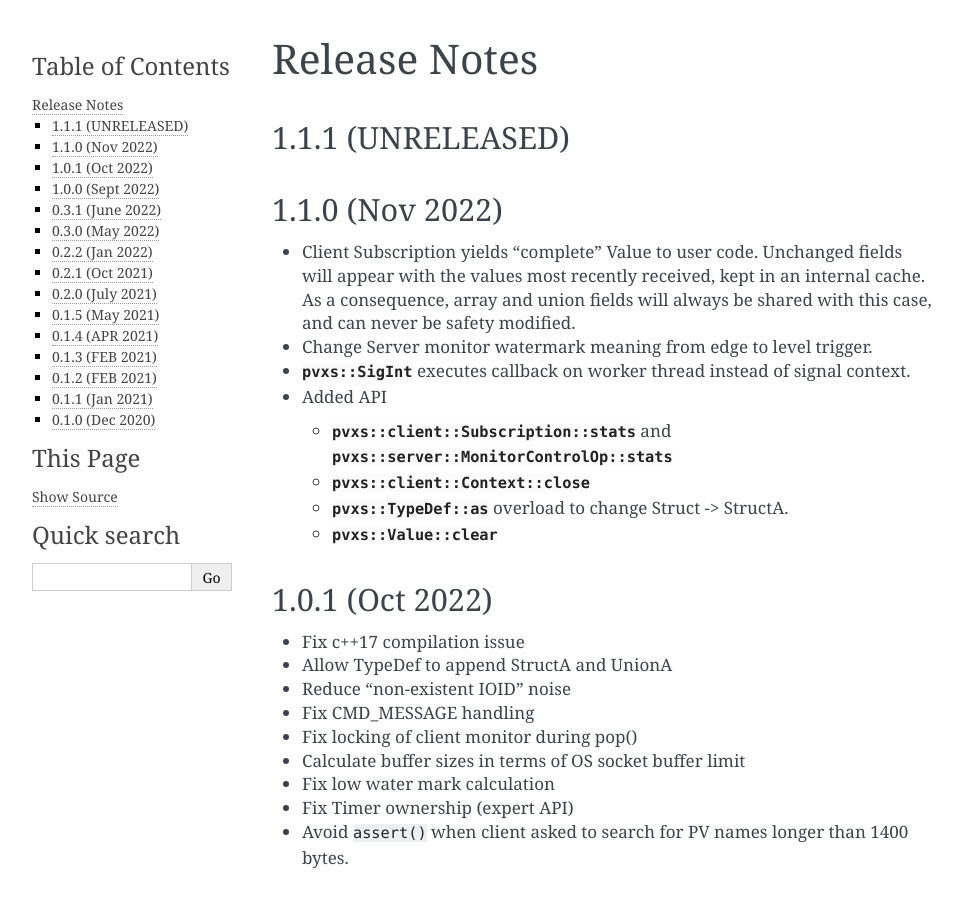
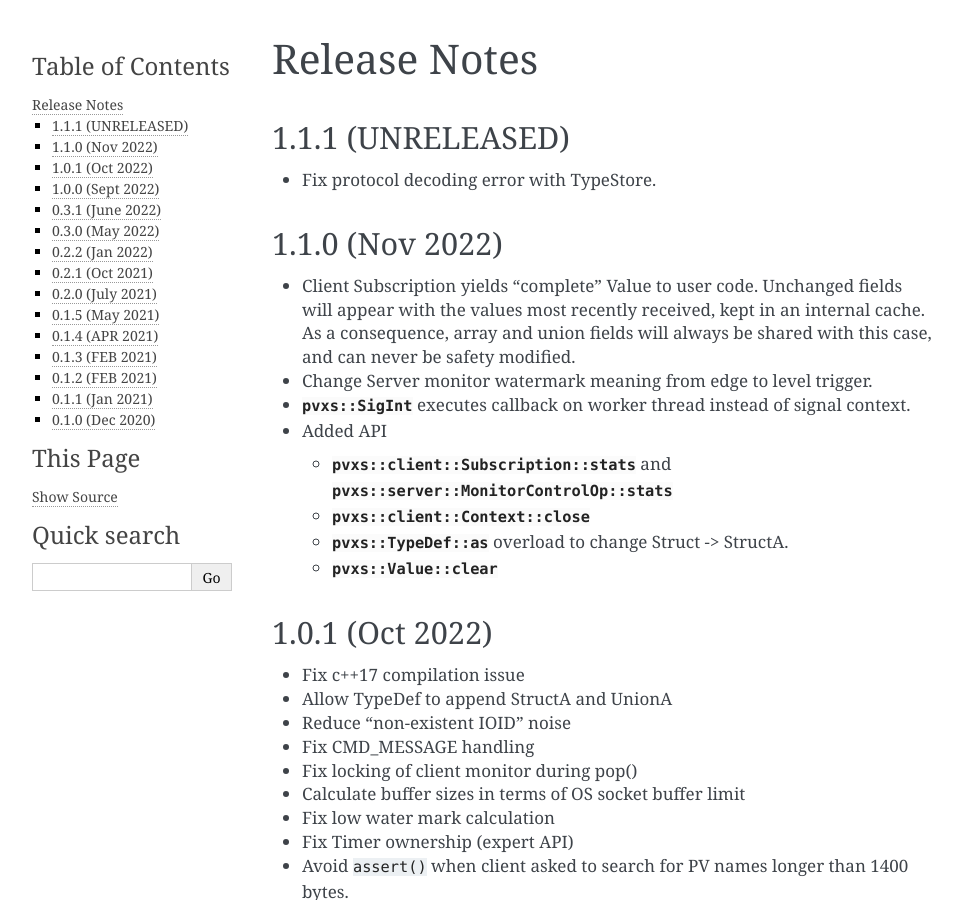
Before and after one commit to epics-base/pvxs, a Sphinx documentation site: the page built from documentation/releasenotes.rst, in a window 1280 px wide and 900 px high. Shown: the whole window, without its empty margins (148-1110 px from the left). Built offline with Sphinx 7.4.7, drawn with Linux system fonts in a browser that asks for light colours; pages that are not in the unit, such as notebooks, are missing from menus.

Commit message:
prepare for 1.1.1

```diff
--- a/documentation/releasenotes.rst
+++ b/documentation/releasenotes.rst
@@ -5,6 +5,8 @@ Release Notes
 
 1.1.1 (UNRELEASED)
 ------------------
+
+* Fix protocol decoding error with TypeStore.
 
 1.1.0 (Nov 2022)
 ----------------
--- a/setup.py
+++ b/setup.py
@@ -624,7 +624,7 @@ build_dso.sub_commands.extend([
 
 
 pvxs_ver = '%(PVXS_MAJOR_VERSION)s.%(PVXS_MINOR_VERSION)s.%(PVXS_MAINTENANCE_VERSION)s'%pvxsversion
-#pvxs_ver += 'a1'
+pvxs_ver += 'a1'
 
 with open(os.path.join(os.path.dirname(__file__), 'README.md')) as F:
     long_description = F.read()
```
Also changed, not shown: 1 other file.
